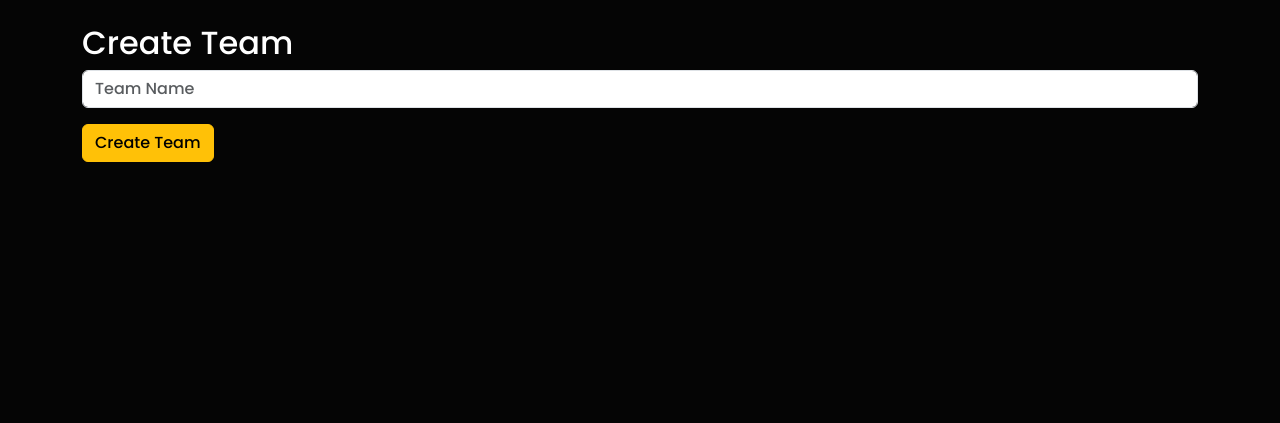
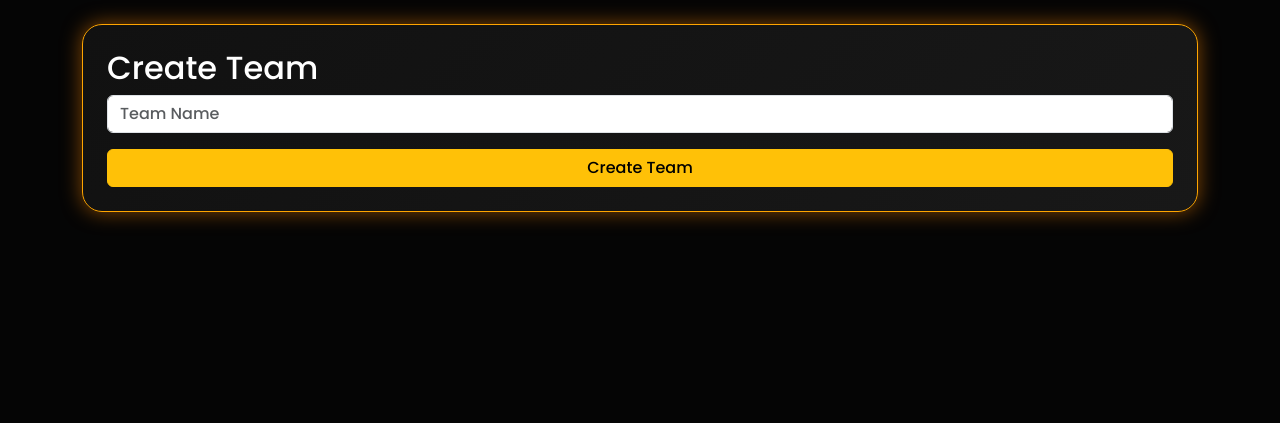
Before and after one commit to workload139-creator/gametournament, a Django app: template templates/create_team.html in a window 1280 px wide. Shown: the part 70-493 px from the top of the page. Run offline with Django 3.2, Linux system fonts and the light colour scheme; the template is opened without the code that fills it, so the values that code supplies are empty.

Commit message:
Update button class for create team form

```diff
--- a/templates/create_team.html
+++ b/templates/create_team.html
@@ -1,6 +1,8 @@
 {% extends "base.html" %}
 
 {% block content %}
+
+<div class="gaming-card p-4">
 
 <h2>Create Team</h2>
 
@@ -10,13 +12,17 @@
 
 <input
 name="name"
-class="form-control"
+class="form-control mb-3"
 placeholder="Team Name">
 
-<button class="btn btn-warning mt-3">
+<button class="btn btn-warning w-100">
+
 Create Team
+
 </button>
 
 </form>
 
+</div>
+
 {% endblock %}
```
